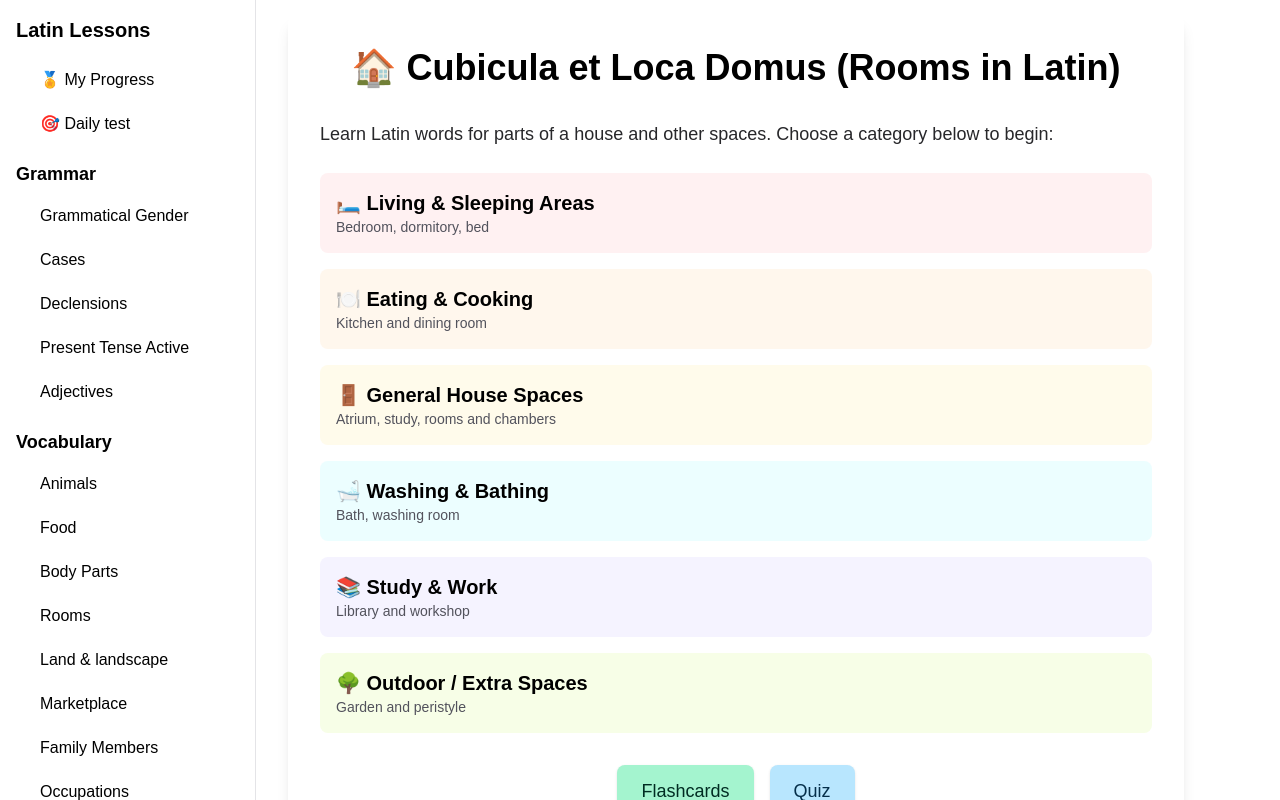
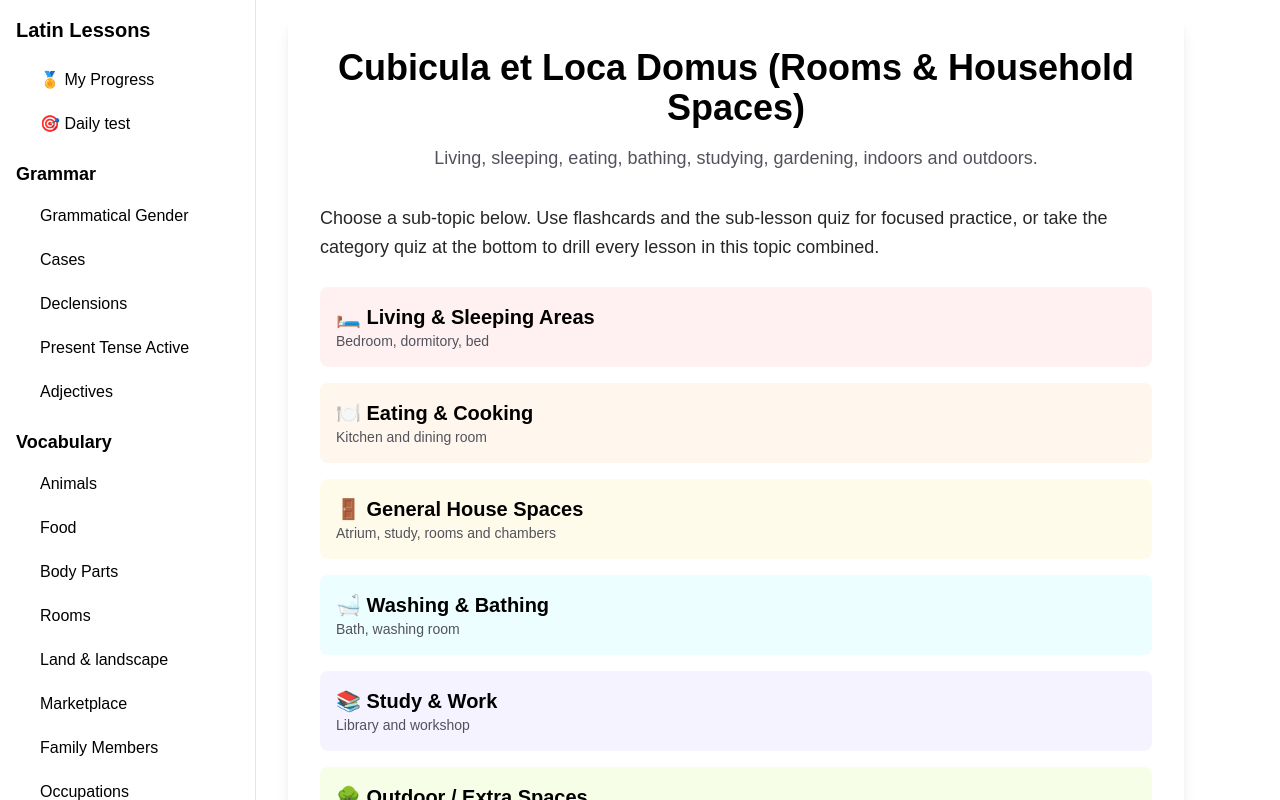
Before and after one commit to Qiong0312/latin_driller, a Next.js app: page /vocabulary/rooms in a window 1280 px wide. Shown: the top 800 px of the page. Built offline with nearby package versions, Linux system fonts and the light colour scheme.

Commit message:
enhance vocabulary pages with improved descriptions and formatting

```diff
--- a/src/app/vocabulary/animals/page.tsx
+++ b/src/app/vocabulary/animals/page.tsx
@@ -6,12 +6,16 @@ import { LessonQuizMedalCard } from "@/components/LessonQuizMedalCard";
 export default function Animals() {
   return (
     <div className="app-panel">
-      <h1 className="text-4xl font-bold text-center mb-8 text-black dark:text-zinc-50">
+      <h1 className="mb-4 text-center text-4xl font-bold text-black dark:text-zinc-50">
         Animalia (Animals)
       </h1>
-      <div className="text-lg leading-relaxed text-zinc-800 dark:text-zinc-200 space-y-6">
+      <p className="mb-8 text-center text-lg text-zinc-600 dark:text-zinc-300">
+        Beasts of land and sky, swimmers, crawlers, and small creatures.
+      </p>
+      <div className="space-y-6 text-lg leading-relaxed text-zinc-800 dark:text-zinc-200">
         <p>
-          Learn Latin animal vocabulary step by step. Choose a category below to begin:
+          Choose a sub-topic below. Use flashcards and the sub-lesson quiz for focused practice, or take the category
+          quiz at the bottom to drill every lesson in this topic combined.
         </p>
 
         <div className="space-y-4">
--- a/src/app/vocabulary/body-parts/page.tsx
+++ b/src/app/vocabulary/body-parts/page.tsx
@@ -6,12 +6,16 @@ import { LessonQuizMedalCard } from "@/components/LessonQuizMedalCard";
 export default function BodyParts() {
   return (
     <div className="app-panel">
-      <h1 className="text-4xl font-bold text-center mb-8 text-black dark:text-zinc-50">
+      <h1 className="mb-4 text-center text-4xl font-bold text-black dark:text-zinc-50">
         Corpus (Body Parts)
       </h1>
-      <div className="text-lg leading-relaxed text-zinc-800 dark:text-zinc-200 space-y-6">
+      <p className="mb-8 text-center text-lg text-zinc-600 dark:text-zinc-300">
+        Basics, facial features, and internal organs.
+      </p>
+      <div className="space-y-6 text-lg leading-relaxed text-zinc-800 dark:text-zinc-200">
         <p>
-          Learn Latin body part vocabulary step by step. Choose a category below to begin:
+          Choose a sub-topic below. Use flashcards and the sub-lesson quiz for focused practice, or take the category
+          quiz at the bottom to drill every lesson in this topic combined.
         </p>
 
         <div className="space-y-4">
--- a/src/app/vocabulary/family/page.tsx
+++ b/src/app/vocabulary/family/page.tsx
@@ -6,14 +6,14 @@ import { LessonQuizMedalCard } from '@/components/LessonQuizMedalCard';
 export default function FamilyVocabularyPage() {
   return (
     <div className="app-panel">
-      <h1 className="mb-8 text-center text-4xl font-bold text-black dark:text-zinc-50">Familia (Family Members)</h1>
-      <p className="mb-6 text-center text-lg text-zinc-600 dark:text-zinc-300">
-        Words for immediate family, extended family, and other relations
+      <h1 className="mb-4 text-center text-4xl font-bold text-black dark:text-zinc-50">Familia (Family Members)</h1>
+      <p className="mb-8 text-center text-lg text-zinc-600 dark:text-zinc-300">
+        Immediate family, extended kin, spouses, parents, children, and more.
       </p>
       <div className="space-y-6 text-lg leading-relaxed text-zinc-800 dark:text-zinc-200">
         <p>
-          Learn core words used to describe family and household relationships. Choose a sub-topic, then use flashcards
-          and the sub-lesson quiz, or take the all-lessons quiz for the full set.
+          Choose a sub-topic below. Use flashcards and the sub-lesson quiz for focused practice, or take the category
+          quiz at the bottom to drill every lesson in this topic combined.
         </p>
 
         <div className="space-y-4">
--- a/src/app/vocabulary/food/page.tsx
+++ b/src/app/vocabulary/food/page.tsx
@@ -6,12 +6,16 @@ import { LessonQuizMedalCard } from "@/components/LessonQuizMedalCard";
 export default function Food() {
   return (
     <div className="app-panel">
-      <h1 className="text-4xl font-bold text-center mb-8 text-black dark:text-zinc-50">
+      <h1 className="mb-4 text-center text-4xl font-bold text-black dark:text-zinc-50">
         Cibus (Food)
       </h1>
-      <div className="text-lg leading-relaxed text-zinc-800 dark:text-zinc-200 space-y-6">
+      <p className="mb-8 text-center text-lg text-zinc-600 dark:text-zinc-300">
+        Basics, fruits, vegetables, meat, drinks, honey, salt, and more.
+      </p>
+      <div className="space-y-6 text-lg leading-relaxed text-zinc-800 dark:text-zinc-200">
         <p>
-          Learn Latin food vocabulary step by step. Choose a category below to begin:
+          Choose a sub-topic below. Use flashcards and the sub-lesson quiz for focused practice, or take the category
+          quiz at the bottom to drill every lesson in this topic combined.
         </p>
 
         <div className="space-y-4">
--- a/src/app/vocabulary/landscape/page.tsx
+++ b/src/app/vocabulary/landscape/page.tsx
@@ -6,13 +6,16 @@ import { LessonQuizMedalCard } from "@/components/LessonQuizMedalCard";
 export default function LandscapeVocabularyPage() {
   return (
     <div className="app-panel">
-      <h1 className="text-4xl font-bold text-center mb-8 text-black dark:text-zinc-50">
+      <h1 className="mb-4 text-center text-4xl font-bold text-black dark:text-zinc-50">
         Terra (Land &amp; Landscape)
       </h1>
-      <div className="text-lg leading-relaxed text-zinc-800 dark:text-zinc-200 space-y-6">
+      <p className="mb-8 text-center text-lg text-zinc-600 dark:text-zinc-300">
+        Land, water, mountains, plants, sky, weather, and natural elements.
+      </p>
+      <div className="space-y-6 text-lg leading-relaxed text-zinc-800 dark:text-zinc-200">
         <p>
-          Learn words for the natural world, weather, and outdoor spaces. Choose a sub-topic below, then use
-          flashcards and the sub-lesson quiz, or try the all-lessons quiz for the full set.
+          Choose a sub-topic below. Use flashcards and the sub-lesson quiz for focused practice, or take the category
+          quiz at the bottom to drill every lesson in this topic combined.
         </p>
 
         <div className="space-y-4">
--- a/src/app/vocabulary/marketplace/page.tsx
+++ b/src/app/vocabulary/marketplace/page.tsx
@@ -6,16 +6,16 @@ import { LessonQuizMedalCard } from "@/components/LessonQuizMedalCard";
 export default function MarketplaceVocabularyPage() {
   return (
     <div className="app-panel">
-      <h1 className="text-4xl font-bold text-center mb-8 text-black dark:text-zinc-50">
+      <h1 className="mb-4 text-center text-4xl font-bold text-black dark:text-zinc-50">
         Mercātus (Marketplace)
       </h1>
-      <p className="text-center text-lg text-zinc-600 dark:text-zinc-300 mb-6">
-        In forō / mercātū — words for the forum, trade, and shops
+      <p className="mb-8 text-center text-lg text-zinc-600 dark:text-zinc-300">
+        In forō / mercātū — the forum, trade, sellers, coins, sacks, amphorae, and more.
       </p>
-      <div className="text-lg leading-relaxed text-zinc-800 dark:text-zinc-200 space-y-6">
+      <div className="space-y-6 text-lg leading-relaxed text-zinc-800 dark:text-zinc-200">
         <p>
-          Learn nouns for public commerce: the square, buyers and sellers, money, and what you bring home. Choose a
-          sub-topic, then use flashcards and the sub-lesson quiz, or try the all-lessons quiz for the full set.
+          Choose a sub-topic below. Use flashcards and the sub-lesson quiz for focused practice, or take the category
+          quiz at the bottom to drill every lesson in this topic combined.
         </p>
 
         <div className="space-y-4">
--- a/src/app/vocabulary/occupations/page.tsx
+++ b/src/app/vocabulary/occupations/page.tsx
@@ -6,16 +6,16 @@ import { LessonQuizMedalCard } from '@/components/LessonQuizMedalCard';
 export default function OccupationsVocabularyPage() {
   return (
     <div className="app-panel">
-      <h1 className="mb-8 text-center text-4xl font-bold text-black dark:text-zinc-50">
-        Officia / Occupations
+      <h1 className="mb-4 text-center text-4xl font-bold text-black dark:text-zinc-50">
+        Officia (Occupations &amp; Trades)
       </h1>
-      <p className="mb-6 text-center text-lg text-zinc-600 dark:text-zinc-300">
-        Common occupations in Latin
+      <p className="mb-8 text-center text-lg text-zinc-600 dark:text-zinc-300">
+        Civilians, armies, rulers, schooling, craftsmen, painters, poets, cooks, singers, and actors.
       </p>
       <div className="space-y-6 text-lg leading-relaxed text-zinc-800 dark:text-zinc-200">
         <p>
-          Learn words for trades, professions, arts, and public roles. Pick a sub-topic for flashcards and a quiz, or
-          take the combined quiz for everything in this category.
+          Choose a sub-topic below. Use flashcards and the sub-lesson quiz for focused practice, or take the category
+          quiz at the bottom to drill every lesson in this topic combined.
         </p>
 
         <div className="space-y-4">
--- a/src/app/vocabulary/rooms/page.tsx
+++ b/src/app/vocabulary/rooms/page.tsx
@@ -6,12 +6,16 @@ import { LessonQuizMedalCard } from "@/components/LessonQuizMedalCard";
 export default function RoomsVocabulary() {
   return (
     <div className="app-panel">
-      <h1 className="text-4xl font-bold text-center mb-8 text-black dark:text-zinc-50">
-        🏠 Cubicula et Loca Domus (Rooms in Latin)
+      <h1 className="mb-4 text-center text-4xl font-bold text-black dark:text-zinc-50">
+        Cubicula et Loca Domus (Rooms &amp; Household Spaces)
       </h1>
-      <div className="text-lg leading-relaxed text-zinc-800 dark:text-zinc-200 space-y-6">
+      <p className="mb-8 text-center text-lg text-zinc-600 dark:text-zinc-300">
+        Living, sleeping, eating, bathing, studying, gardening, indoors and outdoors.
+      </p>
+      <div className="space-y-6 text-lg leading-relaxed text-zinc-800 dark:text-zinc-200">
         <p>
-          Learn Latin words for parts of a house and other spaces. Choose a category below to begin:
+          Choose a sub-topic below. Use flashcards and the sub-lesson quiz for focused practice, or take the category
+          quiz at the bottom to drill every lesson in this topic combined.
         </p>
 
         <div className="space-y-4">
```
